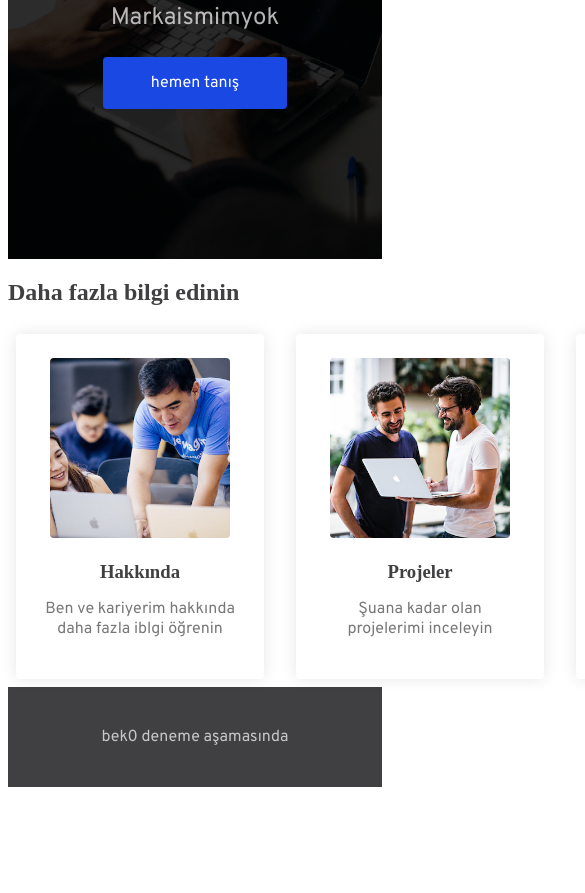
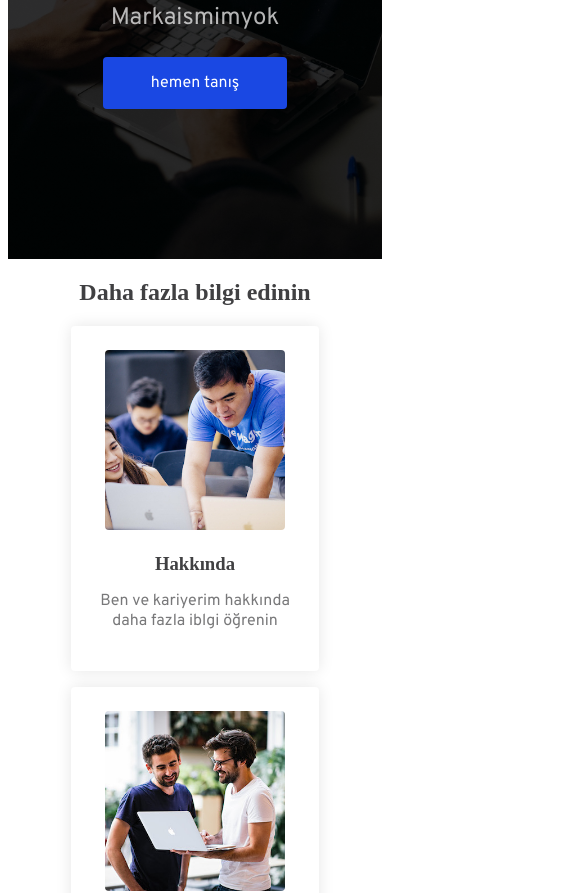
Before and after one commit to kaanbek0/kaanbek0.github.io, a plain HTML site: page index.html in a window 390 px wide. Shown: the part 231-1124 px from the top of the page, 585 px wide, since content can reach past the window. Before the commit the page ends 1026 px from the top, so only its background shows below. Drawn offline with Linux system fonts and the light colour scheme; a web font is replaced by a local one.

Commit message:
adaptif deneme

```diff
--- a/style.css
+++ b/style.css
@@ -79,6 +79,7 @@ p {
   background: #404042;
   text-align: center;
   padding: 24px 0;
+  margin-top: 24px;
 }
 
 .footer p {
@@ -90,3 +91,21 @@ p {
   grid-template-columns: 1fr 1fr 1fr;
   grid-gap: 16px;
 }
+@media only screen and (max-width: 700px){
+  .cards {
+    display: grid;
+    grid-template-columns: 1fr;
+    grid-template-rows: 1fr 1fr 1fr;
+    grid-gap: 16px;
+  }
+  .container h2{
+    text-align: center;
+  }
+  .container {
+    width: auto;
+    margin-bottom: 24px;
+  }
+  .card-white{
+    margin: auto;
+  }
+}
```
